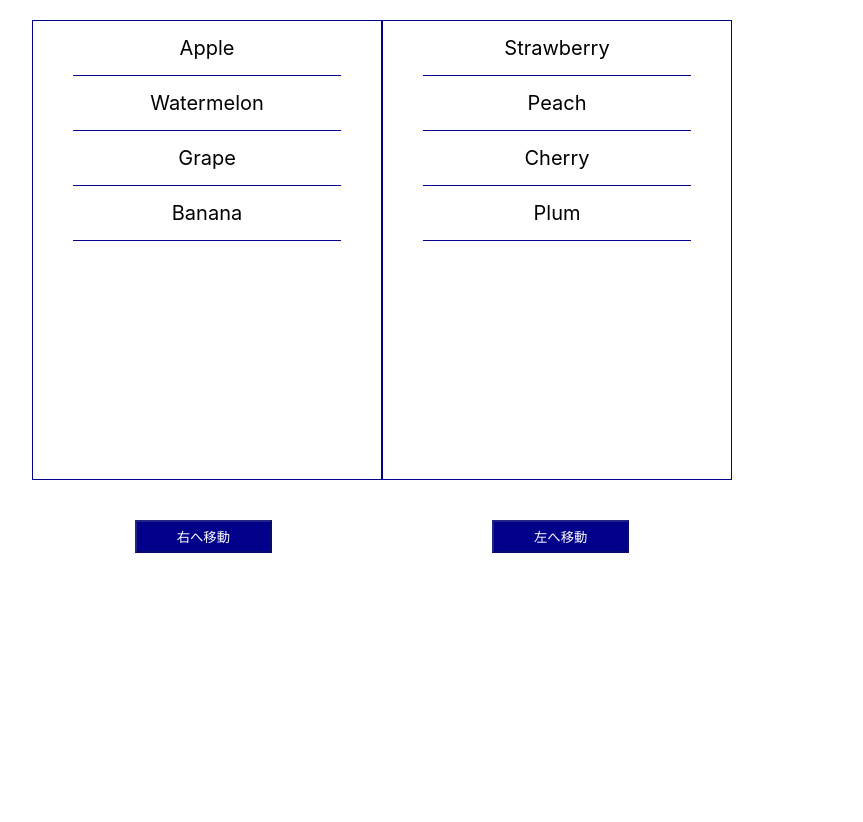
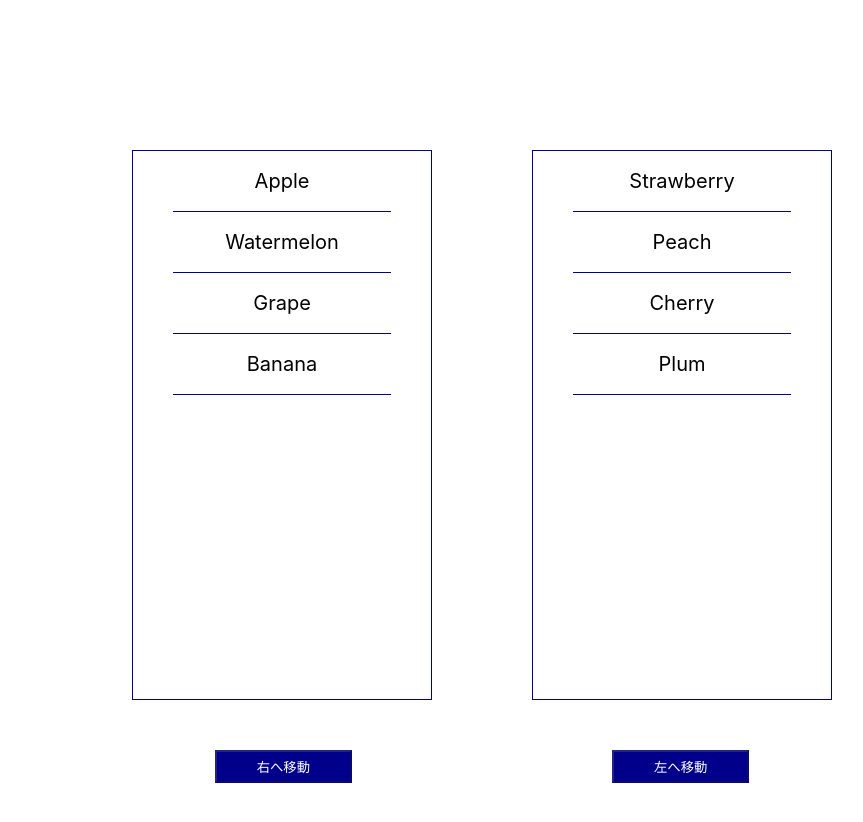
Before and after one commit to TakumiUemoto/yoku-test-c, a React (Create React App) app: page / in a window 1280 px wide. Shown: the top 822 px of the page, without its empty margins (18-881 px from the left). Before the commit the page ends 800 px from the top, so only its background shows below. Built offline with nearby package versions, Linux system fonts and the light colour scheme.

Commit message:
package.json "dependencies"に "styled-components"追記

```diff
--- a/package.json
+++ b/package.json
@@ -9,6 +9,7 @@
     "react": "^18.2.0",
     "react-dom": "^18.2.0",
     "react-scripts": "5.0.1",
+    "styled-components": "^5.3.6",
     "web-vitals": "^2.1.4"
   },
   "scripts": {
--- a/src/App.js
+++ b/src/App.js
@@ -9,6 +9,7 @@ function App() {
   const [disabled2, setDisabled2] = useState(true);
   const [active, setActive] = useState(false);
 
+//初期のリスト
   const [lists1, setLists1] = useState([
     {id: 1, name: "Apple"},
     {id: 2, name: "Watermelon"},
@@ -22,26 +23,26 @@ function App() {
     {id: 8, name: "Plum"},
   ]);
 
-
+//リストの選択機能
   const handleClick1 = (i) => {
     setSelected(i); //リスト選択状態のセット
-      setActive(!active); //選択した文字の色を切り替える
+      setActive(!active); //選択状態表示
       setDisabled2(false);
   };
 
   const handleClick2 = (i) => {
-    setSelected(i); //リスト選択状態のセット
-      setActive(!active); //選択した文字の色を切り替える
+    setSelected(i);
+      setActive(!active);
       setDisabled1(false);
   };
 
-
+//リストの移動機能
   const moveToRight = () => {
     setLists1(lists1.filter((i) => i.id !== selected.id));
     setLists2([...lists2, selected]);
 
       setSelected({id:null, name: ""}); //リストの選択状態を解除
-      setActive(!active); //選択した文字の色を切り替える
+      setActive(!active); //選択状態非表示
       setDisabled2(true);
   };
 
@@ -49,10 +50,11 @@ function App() {
     setLists2(lists2.filter((i) => i.id !== selected.id));
     setLists1([...lists1, selected]);
 
-      setSelected({id:null, name: ""}); //リストの選択状態を解除
-      setActive(!active); //選択した文字の色を切り替える
+      setSelected({id:null, name: ""});
+      setActive(!active);
       setDisabled1(true);
   };
+
 
   return (
     <Container>
@@ -60,15 +62,18 @@ function App() {
       <ListContainer>
         <List>
           {lists1.map((i) => (
-            <ListItem key={i.id} onClick={() => handleClick1(i)} active={active} disabled={disabled2}>
-              { i.name  }
+            <ListItem key={i.id} onClick={() => handleClick1(i)}
+              active={active} disabled={disabled2}>
+                { i.name  }
             </ListItem>
           ))}
         </List>
+
         <List>
           {lists2.map((i) => (
-            <ListItem key={i.id} onClick={() => handleClick2(i)} active={active} disabled={disabled1}>
-              { i.name  }
+            <ListItem key={i.id} onClick={() => handleClick2(i)}
+              active={active} disabled={disabled1}>
+                { i.name  }
             </ListItem>
           ))}
         </List>
@@ -84,12 +89,15 @@ function App() {
       <StyledSelect
         active={active}>{`選択中: ${selected.name}`}
       </StyledSelect>
+
     </Container>
   );
 };
 
+//デザイン
 const Container = styled.div`
   width: 800px;
+  margin: 100px;
 `;
 const ListContainer = styled.div`
   font-size: 20px;
@@ -104,13 +112,13 @@ const List = styled.ul`
   box-sizing: border-box;
   border: 1px solid darkblue;
   width: 350px;
-  height: 460px;
-
+  height: 550px;
+  margin: 50px;
 `
 
 const ListItem = styled.li`
   text-align: center;
-  padding: 15px 0;
+  padding: 18px 0;
   box-sizing: border-box;
   border-bottom: 1px solid darkblue;
 
@@ -124,7 +132,7 @@ const ButtonContainer = styled.div`
 const Button = styled.button`
   text-align: center;
   padding: 5px 40px;
-  margin: 20px 110px;
+  margin: 0px 130px;
   background-color: darkblue;
   color: white;
 `;
```
Also changed, not shown: 1 other file (tests, documents, lock files or other folders).
